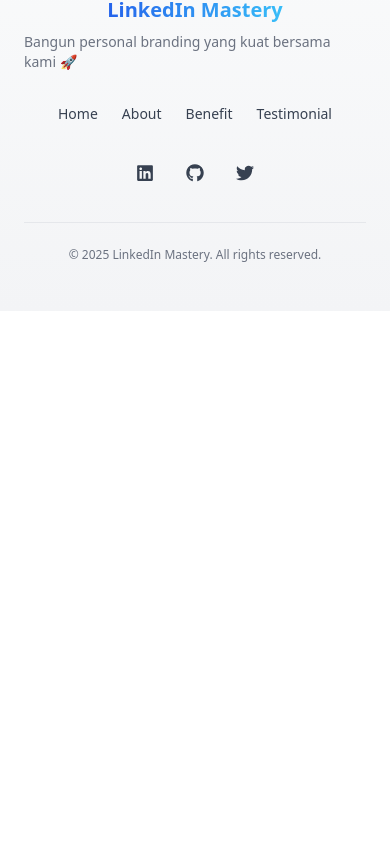
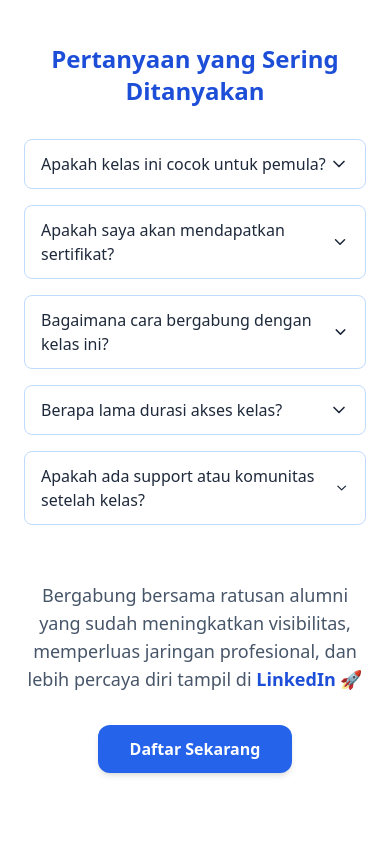
Before and after one commit to MhmdHabi/mastery-linkedin, a React (Vite) app: page / in a window 390 px wide. Shown: the part 4152-5004 px from the top of the page. Before the commit the page ends 4463 px from the top, so only its background shows below. Built offline with nearby package versions, Linux system fonts and the light colour scheme.

Commit message:
add faq pages

```diff
--- a/src/App.jsx
+++ b/src/App.jsx
@@ -2,6 +2,7 @@
 import Navbar from "./components/Navbar";
 import About from "./pages/About";
 import Benefits from "./pages/Benefits";
+import CTA from "./pages/CTA";
 import Hero from "./pages/Hero";
 import Testimonial from "./pages/Testimonial";
 
@@ -14,6 +15,7 @@
         <About />
         <Benefits />
         <Testimonial />
+        <CTA />
         <Footer />
       </main>
     </>
--- /dev/null
+++ b/src/components/Faq/CTAButtons.jsx
@@ -0,0 +1,18 @@
+import { Link } from "react-router-dom";
+
+export default function CTAButtons() {
+  return (
+    <div className="flex  justify-center gap-4">
+      <Link
+        to="/daftar"
+        className="inline-block px-8 py-3 rounded-xl
+                   bg-blue-600 text-white font-semibold shadow-md
+                   hover:bg-blue-700 hover:shadow-lg transition
+                   focus:outline-none focus:ring-2 focus:ring-blue-300
+                   dark:bg-blue-500 dark:hover:bg-blue-600 dark:shadow-blue-400/40"
+      >
+        Daftar Sekarang
+      </Link>
+    </div>
+  );
+}
--- /dev/null
+++ b/src/components/Faq/FAQAccordion.jsx
@@ -0,0 +1,43 @@
+import { useState } from "react";
+import { motion } from "framer-motion";
+import { FiChevronDown } from "react-icons/fi";
+import faqs from "../../utils/faqData";
+
+export default function FAQAccordion() {
+  const [openIndex, setOpenIndex] = useState(null);
+
+  const toggle = (i) => {
+    setOpenIndex(openIndex === i ? null : i);
+  };
+
+  return (
+    <section id="faq" aria-labelledby="faq-heading" className="max-w-4xl mx-auto px-6 py-14">
+      <h2
+        id="faq-heading"
+        className="text-2xl md:text-3xl font-bold mb-8 text-center
+                   text-blue-700 dark:text-blue-400"
+      >
+        Pertanyaan yang Sering Ditanyakan
+      </h2>
+
+      <div className="space-y-4">
+        {faqs.map((item, i) => (
+          <div key={i} className="border border-blue-200 dark:border-slate-700 rounded-lg overflow-hidden">
+            <button
+              onClick={() => toggle(i)}
+              className="w-full flex justify-between items-center px-4 py-3 text-left
+                         font-medium text-slate-800 dark:text-slate-200
+                         hover:bg-slate-50 dark:hover:bg-slate-800"
+            >
+              {item.question}
+              <FiChevronDown className={`h-5 w-5 transform transition-transform duration-300 ${openIndex === i ? "rotate-180 text-blue-600 dark:text-cyan-400" : ""}`} />
+            </button>
+            <motion.div initial={false} animate={{ height: openIndex === i ? "auto" : 0 }} transition={{ duration: 0.3 }} className="overflow-hidden px-4">
+              <p className="py-3 text-slate-600 dark:text-slate-300">{item.answer}</p>
+            </motion.div>
+          </div>
+        ))}
+      </div>
+    </section>
+  );
+}
--- a/src/constants/NavItems.js
+++ b/src/constants/NavItems.js
@@ -3,4 +3,5 @@
   { to: "about", label: "About" },
   { to: "benefits", label: "Benefit" },
   { to: "testimonial", label: "Testimonial" },
+  { to: "faq", label: "Faq" },
 ];
--- /dev/null
+++ b/src/pages/CTA.jsx
@@ -0,0 +1,30 @@
+import { motion, LazyMotion, domAnimation } from "framer-motion";
+import { fadeUp } from "../utils/animation";
+import FAQAccordion from "../components/Faq/FAQAccordion";
+import CTAButtons from "../components/faq/CTAButtons";
+export default function CTA() {
+  return (
+    <section
+      id="register"
+      aria-labelledby="cta-heading"
+      role="region"
+      className="relative py-20 text-center
+                 bg-white text-slate-900
+                 dark:bg-black dark:text-slate-100"
+    >
+      <LazyMotion features={domAnimation}>
+        {/* FAQ Section */}
+        <FAQAccordion />
+
+        <motion.div variants={fadeUp} initial="hidden" whileInView="visible" viewport={{ once: true, amount: 0.3 }} className="max-w-2xl mx-auto px-6">
+          <p className="text-lg mb-8 text-slate-600 dark:text-slate-300">
+            Bergabung bersama ratusan alumni yang sudah meningkatkan visibilitas, memperluas jaringan profesional, dan lebih percaya diri tampil di <strong className="text-blue-700 dark:text-cyan-300">LinkedIn</strong> 🚀
+          </p>
+
+          {/* CTA Buttons */}
+          <CTAButtons />
+        </motion.div>
+      </LazyMotion>
+    </section>
+  );
+}
--- /dev/null
+++ b/src/utils/faqData.js
@@ -0,0 +1,24 @@
+const faqs = [
+  {
+    question: "Apakah kelas ini cocok untuk pemula?",
+    answer: "Ya, kelas ini dirancang untuk pemula hingga menengah. Semua materi dijelaskan step by step sehingga mudah diikuti.",
+  },
+  {
+    question: "Apakah saya akan mendapatkan sertifikat?",
+    answer: "Tentu! Setelah menyelesaikan kelas, Anda akan mendapatkan sertifikat resmi yang bisa ditampilkan di LinkedIn.",
+  },
+  {
+    question: "Bagaimana cara bergabung dengan kelas ini?",
+    answer: "Cukup klik tombol Daftar Sekarang, isi form pendaftaran, dan Anda akan segera mendapat akses ke kelas.",
+  },
+  {
+    question: "Berapa lama durasi akses kelas?",
+    answer: "Anda akan mendapatkan akses seumur hidup ke materi kelas, sehingga bisa dipelajari kapan saja tanpa batas waktu.",
+  },
+  {
+    question: "Apakah ada support atau komunitas setelah kelas?",
+    answer: "Ya, Anda akan diundang ke grup komunitas eksklusif untuk berdiskusi, networking, dan berbagi peluang karier.",
+  },
+];
+
+export default faqs;
```
